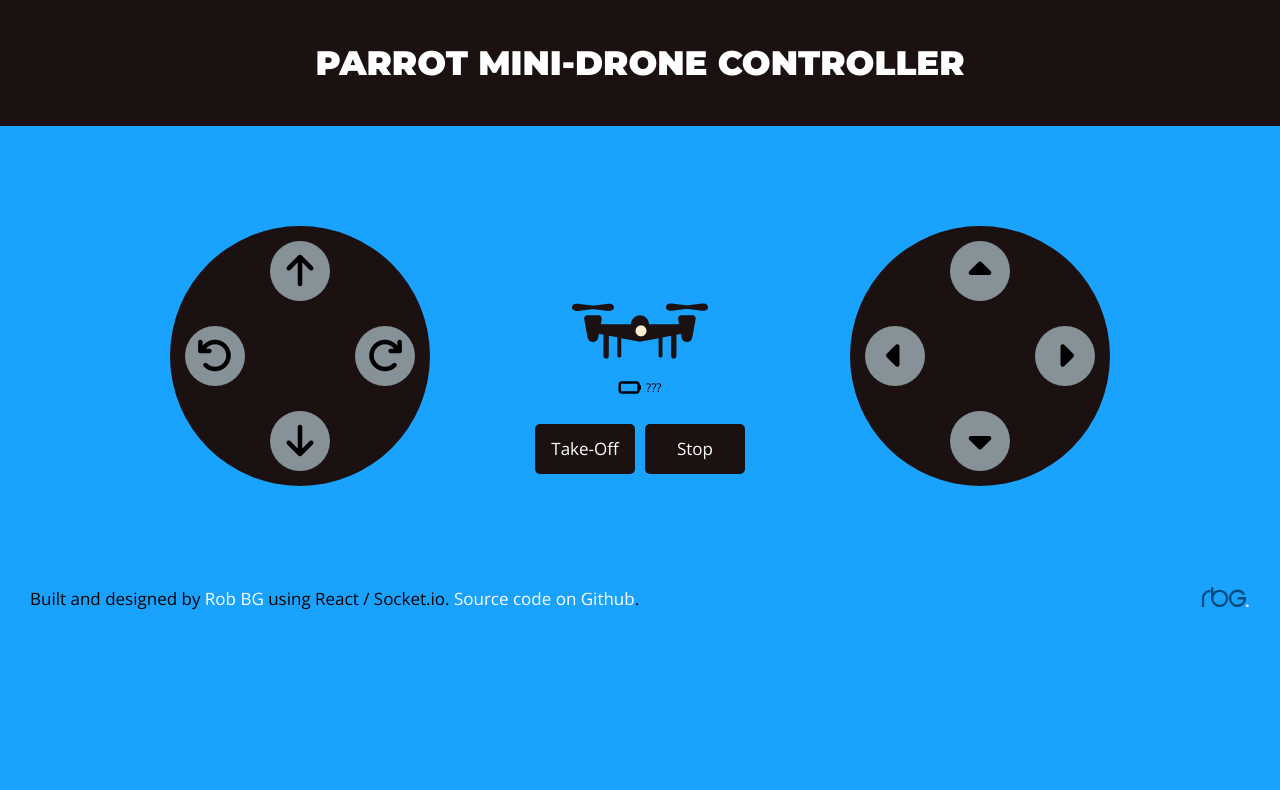
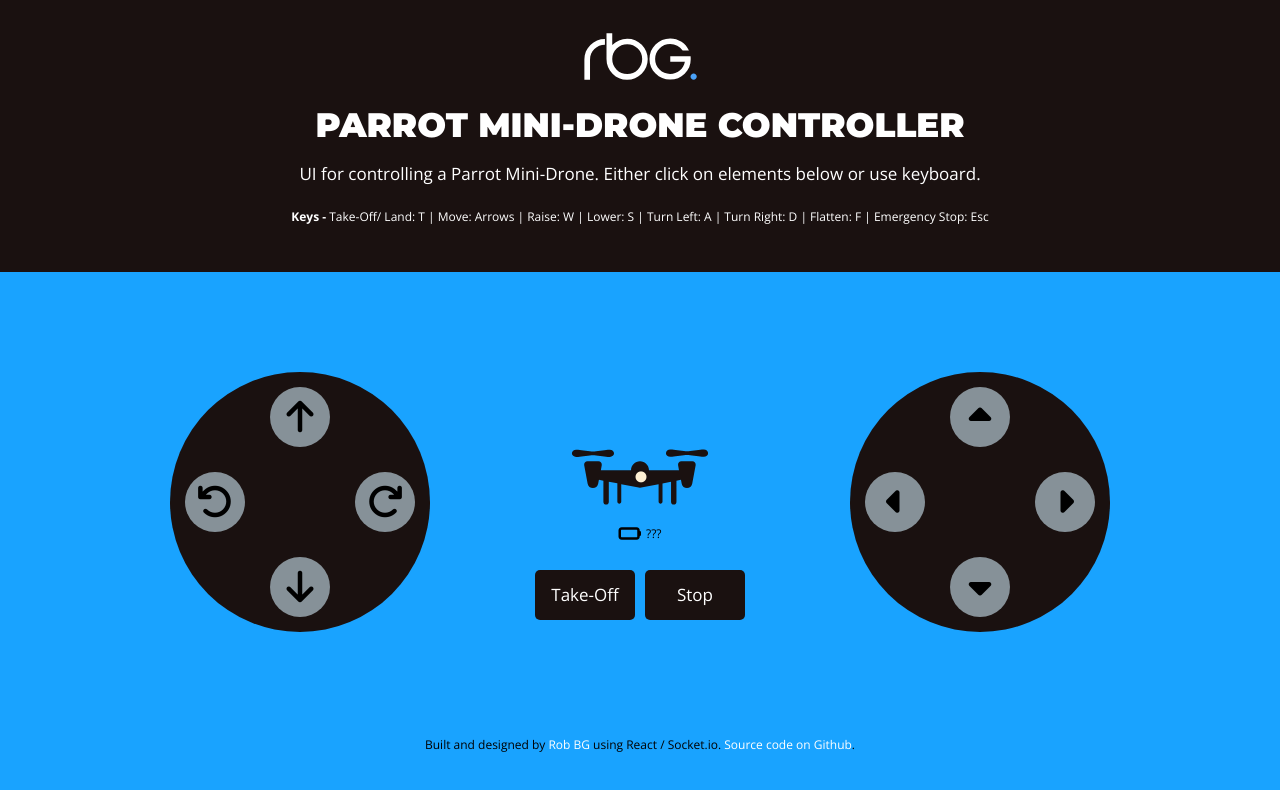
Before and after one commit to capasitore/drone-react, a React (Create React App) app: page / in a window 1280 px wide. Shown: the top 790 px of the page. Built offline with nearby package versions, Linux system fonts and the light colour scheme; no server answers.

Commit message:
Moved logo to top and added keyboard instructions

```diff
--- a/src/components/Footer/index.js
+++ b/src/components/Footer/index.js
@@ -1,13 +1,11 @@
 import React from 'react';
 import './styles.css';
-import logo from './logo.svg';
 
 const Tagline = () => {
   return (
     <div className="footer">
       Built and designed by <a href="http://www.robbg.io">Rob BG</a> using React / Socket.io.&nbsp;
       <a href="https://github.com/robertbg/drone-react">Source code on Github</a>.
-      <img className="footer_logo" src={logo} alt="RBG Digital Ltd. Logo" />
     </div>
   );
 };
--- a/src/components/Footer/styles.css
+++ b/src/components/Footer/styles.css
@@ -1,9 +1,5 @@
 .footer {
+  text-align: center;
   padding: 0 30px;
+  font-size: 12px;
 }
-
-.footer_logo {
-  float: right;
-  width: 50px;
-  height: auto;
-}
--- a/src/components/Header/index.js
+++ b/src/components/Header/index.js
@@ -1,6 +1,20 @@
 import React from 'react';
 import './styles.css';
+import logo from './logo.svg';
 
-const Header = () => <div className="header">Parrot Mini-Drone Controller</div>;
+const Header = () => {
+  return (
+    <div className="header">
+      <img className="header_logo" src={logo} alt="RBG Digital Ltd. Logo" />
+      <h1 className="header_title">Parrot Mini-Drone Controller</h1>
+      <p className="header_info">
+        UI for controlling a Parrot Mini-Drone. Either click on elements below or use keyboard.
+      </p>
+      <p className="header_info header_info-small">
+        <strong>Keys -</strong> Take-Off/ Land: T | Move: Arrows | Raise: W | Lower: S | Turn Left: A | Turn Right: D | Flatten: F | Emergency Stop: Esc
+      </p>
+    </div>
+  );
+};
 
 export default Header;
--- a/src/components/Header/styles.css
+++ b/src/components/Header/styles.css
@@ -2,8 +2,20 @@
   background: #1A1110;
   color: white;
   text-align: center;
-  text-transform: uppercase;
-  padding: 50px 0;
+  padding: 30px 0;
+}
+
+.header_logo {
+  width: 120px;
+  height: auto;
+}
+
+.header_title {
   font-size: 34px;
   font-family: 'Montserrat', sans-serif;
+  text-transform: uppercase;
 }
+
+.header_info-small {
+  font-size: 12px;
+}
--- a/src/index.css
+++ b/src/index.css
@@ -14,6 +14,10 @@
   font: inherit;
 }
 
+button:focus {
+  outline:0;
+}
+
 a {
   text-decoration: none;
   color: #fff;
```
Also changed, not shown: src/components/Header/logo.svg.
